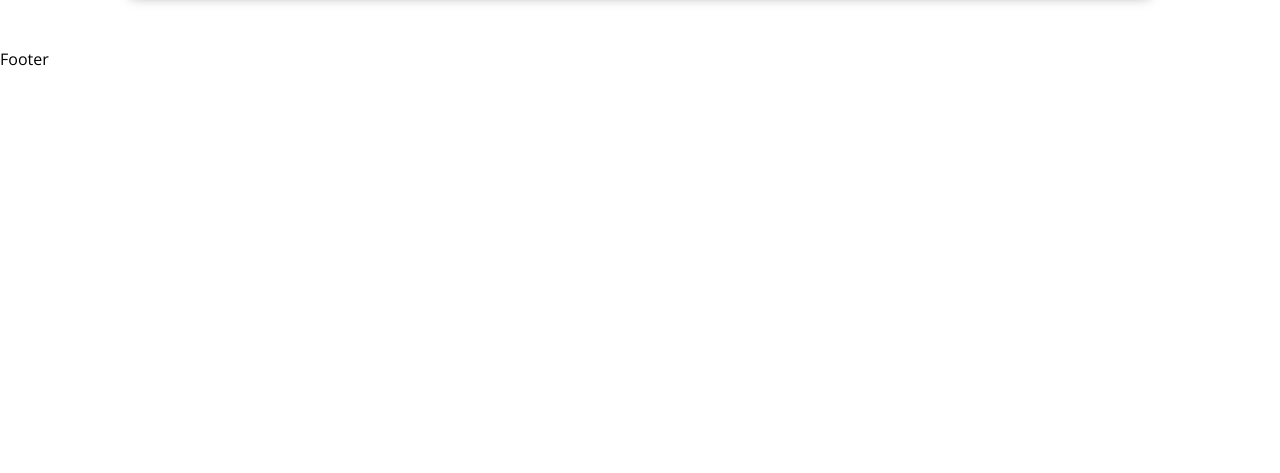
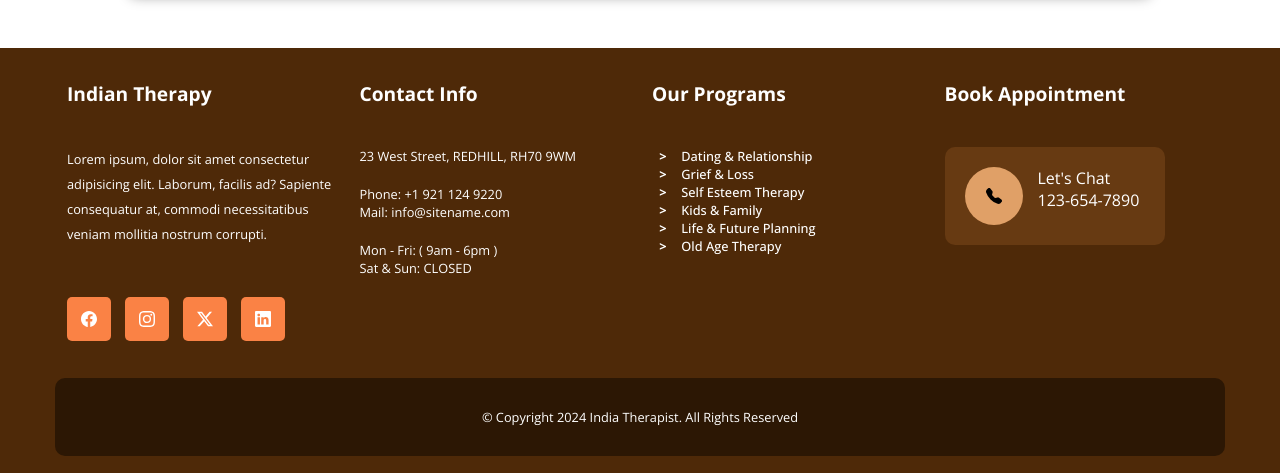
Before and after one commit to tiru-2001/itp, a React (Vite) app: page / in a window 1280 px wide. Shown: the part 4299-4772 px from the top of the page. Before the commit the page ends 4369 px from the top, so only its background shows below. Built offline with nearby package versions, Linux system fonts and the light colour scheme.

Commit message:
Created footer and styled

```diff
--- a/src/components/footer/Footer.jsx
+++ b/src/components/footer/Footer.jsx
@@ -1,5 +1,122 @@
-const Footer = () => {
-  return <div>Footer</div>;
-};
+import React from 'react'
+import './footer.scss'
+import { Link } from 'react-router-dom';
+
+function Footer() {
+  return (
+    <>
+      <footer>
+        <div className="container flex gap-14">
+
+          <div className="col">
+            <div className="header">
+              Indian Therapy
+            </div>
+            <div className="sub-text mb-10">
+                Lorem ipsum, dolor sit amet consectetur adipisicing elit. Laborum, facilis ad? Sapiente consequatur at, commodi necessitatibus veniam mollitia nostrum corrupti.
+            </div>
+
+            <div className="flex flex-row gap-14 wrap">
+              <Link to="/">
+              <div className="social">
+                <svg xmlns="http://www.w3.org/2000/svg" width="16" height="16" fill="currentColor" class="bi bi-facebook" viewBox="0 0 16 16">
+                  <path d="M16 8.049c0-4.446-3.582-8.05-8-8.05C3.58 0-.002 3.603-.002 8.05c0 4.017 2.926 7.347 6.75 7.951v-5.625h-2.03V8.05H6.75V6.275c0-2.017 1.195-3.131 3.022-3.131.876 0 1.791.157 1.791.157v1.98h-1.009c-.993 0-1.303.621-1.303 1.258v1.51h2.218l-.354 2.326H9.25V16c3.824-.604 6.75-3.934 6.75-7.951"/>
+                </svg>
+              </div>
+              </Link>
+              <div className="social">
+                <Link to='/'>
+                <svg xmlns="http://www.w3.org/2000/svg" width="16" height="16" fill="currentColor" class="bi bi-instagram" viewBox="0 0 16 16">
+                  <path d="M8 0C5.829 0 5.556.01 4.703.048 3.85.088 3.269.222 2.76.42a3.9 3.9 0 0 0-1.417.923A3.9 3.9 0 0 0 .42 2.76C.222 3.268.087 3.85.048 4.7.01 5.555 0 5.827 0 8.001c0 2.172.01 2.444.048 3.297.04.852.174 1.433.372 1.942.205.526.478.972.923 1.417.444.445.89.719 1.416.923.51.198 1.09.333 1.942.372C5.555 15.99 5.827 16 8 16s2.444-.01 3.298-.048c.851-.04 1.434-.174 1.943-.372a3.9 3.9 0 0 0 1.416-.923c.445-.445.718-.891.923-1.417.197-.509.332-1.09.372-1.942C15.99 10.445 16 10.173 16 8s-.01-2.445-.048-3.299c-.04-.851-.175-1.433-.372-1.941a3.9 3.9 0 0 0-.923-1.417A3.9 3.9 0 0 0 13.24.42c-.51-.198-1.092-.333-1.943-.372C10.443.01 10.172 0 7.998 0zm-.717 1.442h.718c2.136 0 2.389.007 3.232.046.78.035 1.204.166 1.486.275.373.145.64.319.92.599s.453.546.598.92c.11.281.24.705.275 1.485.039.843.047 1.096.047 3.231s-.008 2.389-.047 3.232c-.035.78-.166 1.203-.275 1.485a2.5 2.5 0 0 1-.599.919c-.28.28-.546.453-.92.598-.28.11-.704.24-1.485.276-.843.038-1.096.047-3.232.047s-2.39-.009-3.233-.047c-.78-.036-1.203-.166-1.485-.276a2.5 2.5 0 0 1-.92-.598 2.5 2.5 0 0 1-.6-.92c-.109-.281-.24-.705-.275-1.485-.038-.843-.046-1.096-.046-3.233s.008-2.388.046-3.231c.036-.78.166-1.204.276-1.486.145-.373.319-.64.599-.92s.546-.453.92-.598c.282-.11.705-.24 1.485-.276.738-.034 1.024-.044 2.515-.045zm4.988 1.328a.96.96 0 1 0 0 1.92.96.96 0 0 0 0-1.92m-4.27 1.122a4.109 4.109 0 1 0 0 8.217 4.109 4.109 0 0 0 0-8.217m0 1.441a2.667 2.667 0 1 1 0 5.334 2.667 2.667 0 0 1 0-5.334"/>
+                </svg>
+                </Link>
+              </div>
+              <div className="social">
+                <Link to='/'>
+                <svg xmlns="http://www.w3.org/2000/svg" width="16" height="16" fill="currentColor" class="bi bi-twitter-x" viewBox="0 0 16 16">
+                  <path d="M12.6.75h2.454l-5.36 6.142L16 15.25h-4.937l-3.867-5.07-4.425 5.07H.316l5.733-6.57L0 .75h5.063l3.495 4.633L12.601.75Zm-.86 13.028h1.36L4.323 2.145H2.865z"/>
+                </svg>
+                </Link>
+              </div>
+              <div className="social">
+                <Link to='/'>
+                <svg xmlns="http://www.w3.org/2000/svg" width="16" height="16" fill="currentColor" class="bi bi-linkedin" viewBox="0 0 16 16">
+                  <path d="M0 1.146C0 .513.526 0 1.175 0h13.65C15.474 0 16 .513 16 1.146v13.708c0 .633-.526 1.146-1.175 1.146H1.175C.526 16 0 15.487 0 14.854zm4.943 12.248V6.169H2.542v7.225zm-1.2-8.212c.837 0 1.358-.554 1.358-1.248-.015-.709-.52-1.248-1.342-1.248S2.4 3.226 2.4 3.934c0 .694.521 1.248 1.327 1.248zm4.908 8.212V9.359c0-.216.016-.432.08-.586.173-.431.568-.878 1.232-.878.869 0 1.216.662 1.216 1.634v3.865h2.401V9.25c0-2.22-1.184-3.252-2.764-3.252-1.274 0-1.845.7-2.165 1.193v.025h-.016l.016-.025V6.169h-2.4c.03.678 0 7.225 0 7.225z"/>
+                </svg>
+                </Link>
+              </div>
+            </div>
+
+          </div>
+          <div className="col">
+            <div className="header">
+              Contact Info
+            </div>
+
+            <div className="contact-info">23 West Street, REDHILL, RH70 9WM</div>
+            <div className="contact-info flex flex-col">
+                <p>Phone: +1 921 124 9220</p>
+                <p>Mail: info@sitename.com</p>
+            </div>
+            <div className="contact-info">
+            <p>Mon - Fri: ( 9am - 6pm )</p>
+                <p>Sat & Sun: CLOSED</p>
+            </div>
+          </div>
+          <div className="col">
+            <div className="header">
+              Our Programs
+            </div>
+            <div className="program-list">
+              <ul>
+                <Link>
+                  <li>Dating & Relationship</li>
+                </Link>
+                <Link>
+                  <li>Grief & Loss</li>
+                </Link>
+                <Link>
+                  <li>Self Esteem Therapy</li>
+                </Link>
+                <Link>
+                  <li>Kids & Family</li>
+                </Link>
+                <Link>
+                  <li>Life & Future Planning</li>
+                </Link>
+                <Link>
+                  <li>Old Age Therapy</li>
+                </Link>
+              </ul>
+            </div>
+          </div>
+          <div className="col">
+            <div className="header">
+              Book Appointment
+            </div>
+
+            <Link to="tel:1236547890">
+            <div className="container-fluid">
+              <div className="col dialnow">
+              <p>Let's Chat</p>
+                <div class="dialnow-number">
+                  123-654-7890
+
+                  </div>
+              </div>
+            </div></Link>
+          </div>
+
+        </div>
+        <div className="copyright">
+            <div className="copyright-text">
+              © Copyright 2024 India Therapist. All Rights Reserved
+            </div>
+        </div>
+      </footer>
+    </>
+  );
+}
+
 
 export default Footer;
--- /dev/null
+++ b/src/components/footer/footer.scss
@@ -0,0 +1,202 @@
+$background-main:#d39259;
+$text-color:#ffffff;
+$dark-brown: #4e2908;
+$copyright-brown:#2c1704;
+$icon-orange:#fa8245;
+$link-hover-orange:#b17744;
+
+
+$breakpoints: (
+  xxs: 480px,
+  xs: 768px,
+  sm: 991px,
+  md: 1280px,
+  lg: 1920px,
+  xl: 5000px
+);
+
+@mixin break($breakpoint) {
+    @if map-has-key($breakpoints, $breakpoint) {
+        $max-width: map-get($breakpoints, $breakpoint);
+        @media screen and (max-width: $max-width) {
+        @content;
+        }
+    } @else {
+        @error "Invalid breakpoint: #{$breakpoint}.";
+    }
+}
+
+footer{
+    background-color: $dark-brown;
+    color: $text-color;
+    padding:20px 30px;
+
+    .container{
+        width: 100%;
+        margin-bottom:25px;
+        max-width: 1170px;
+        margin-left: auto;
+        margin-right: auto;
+    }
+
+    .flex{
+        display: flex;
+
+        .flex-col{
+            flex-direction: column;
+        }
+
+        @include break(xs){
+            flex-direction: column !important;
+        }
+        @include break(sm){
+            flex-direction: row;
+        }
+
+
+        .flex-row{
+            flex-direction:row !important;
+        }
+        .gap-14{
+            gap: 14px;
+        }
+        .wrap{
+            flex-wrap: wrap;
+        }
+
+    }
+
+}
+
+.justify-space-evenly{
+    justify-content: space-evenly;
+}
+
+
+.justify-space-between{
+    justify-content: space-between;
+}
+
+.justify-space-around{
+    justify-content: space-around;
+}
+
+
+.col{
+    padding:12px;
+    width:25%;
+    @include break(xs){
+        width: 100%;
+        max-width: 100% !important;
+    }
+    @include break(sm){
+        max-width: 25%;
+    }
+}
+
+.header{
+    font-size: 1.2rem;
+    font-weight: 700;
+    margin-bottom:40px;
+}
+
+.sub-text{
+    line-height: 25px;
+    font-size: 0.8rem;
+    margin-bottom: 50px;
+
+}
+.contact-info{
+    font-size: 0.8rem;
+    margin-bottom: 20px;
+    p{
+        font-size: 0.8rem;
+    }
+}
+
+.program-list{
+    font-size: 0.8rem;
+    ul{
+        li::before{
+            content: ">";
+            font-weight: bolder;
+            border-radius: 1ch;
+            padding-inline: 1ch;
+            margin-inline-end: 1ch;
+        }
+
+        li:hover{
+            color: $link-hover-orange;
+        }
+    }
+}
+
+
+.social{
+    flex-wrap:wrap;
+    width: 44px;
+    height: 44px;
+    background-color:$icon-orange;
+    border-radius: 5px;
+    text-align: center;
+    svg{
+        max-width: 25px;
+        // height: 25px;
+        margin:32%;
+    }
+}
+
+.social:hover{
+    opacity:50%;
+    transition: opacity 0.5s ease;
+}
+
+
+
+.dialnow {
+    background-color: #673a12;
+    padding: 0;
+    position: relative;
+    float: left;
+    min-width: 220px;
+    border-radius: 10px;
+    padding: 20px 20px;
+}
+
+.dialnow::before {
+    content: '';
+    height: 58px;
+    width: 58px;
+    line-height: 58px;
+    background: #e0a067 url(../../assets/images/telephone-fill.svg) no-repeat center center;
+    margin: 0 15px 0 0;
+    padding: 0;
+    // display: inline-block;
+    border-radius: 100%;
+    text-align: center;
+    float:left;
+
+    @include break (sm){
+        display:none;
+    }
+}
+
+.dialnow-number{
+    font-weight: 400;
+}
+
+
+
+
+
+.copyright{
+    width:100%;
+    text-align: center;
+    background-color: $copyright-brown;
+    font-size:0.8rem;
+    padding:30px;
+    border-radius: 10px;
+    max-width: 1170px;
+    margin-left: auto;
+    margin-right: auto;
+}
```
